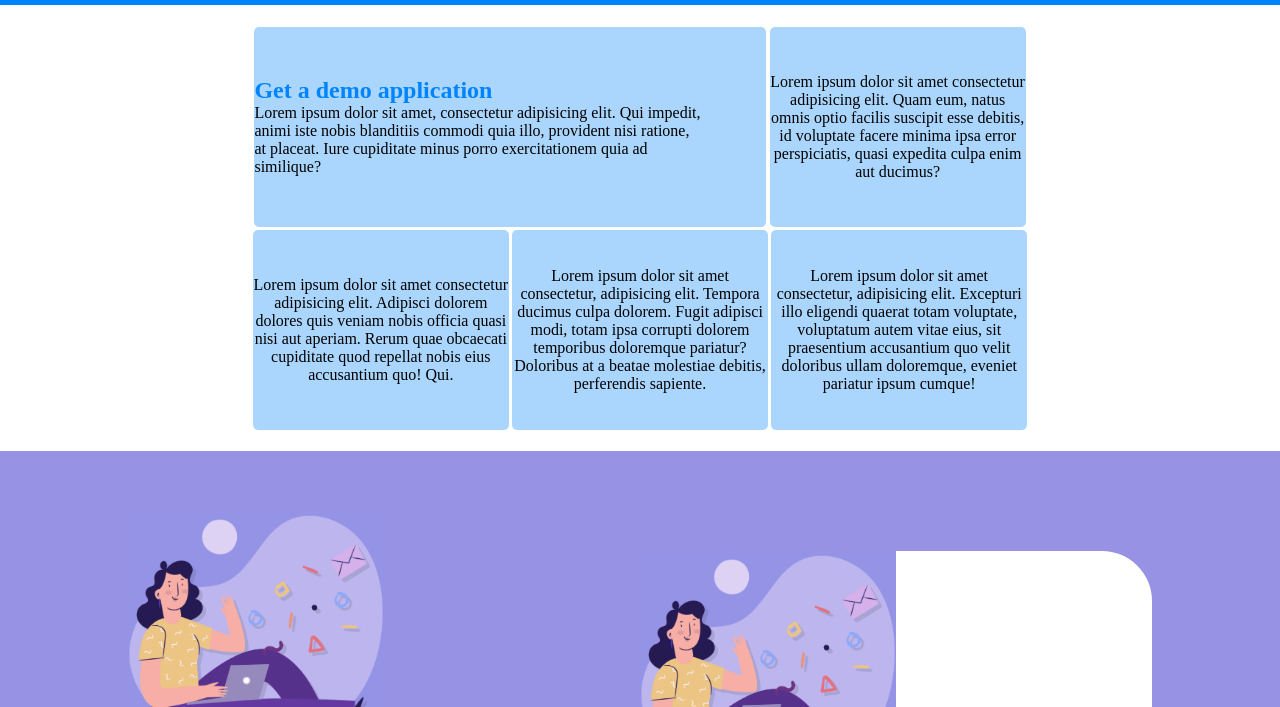
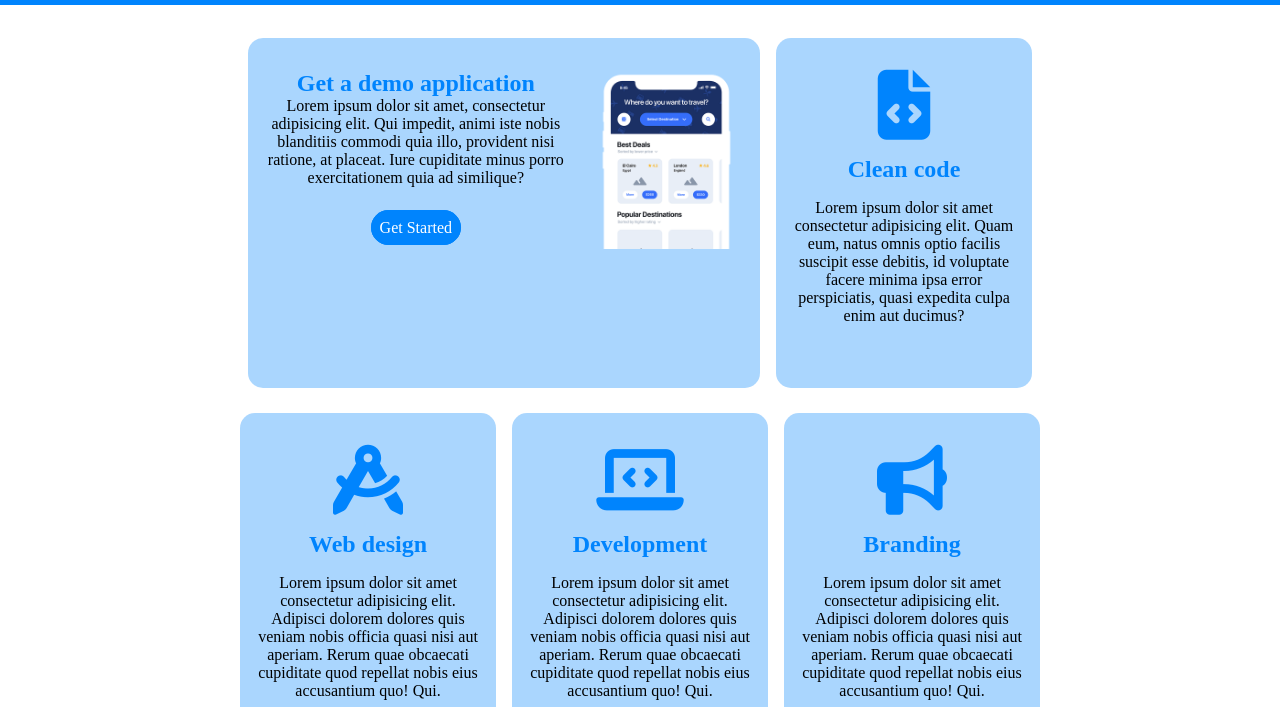
Before and after one commit to L-cir94/htmlcss-responsive-layout, a plain HTML site: page index.html in a window 1280 px wide. Shown: the part 55-762 px from the top of the page. Drawn offline with Linux system fonts and the light colour scheme.

Commit message:
responsive mobile for demo section

```diff
--- a/assets/css/style.css
+++ b/assets/css/style.css
@@ -2,6 +2,7 @@
     margin: 0;
     padding: 0;
     box-sizing: border-box;
+    border: dashe;
 }
 
 /*#region common */
@@ -12,7 +13,9 @@
     --lr-footer-text: #fdc15f;
     --lr-box: #62b3fe8a;
 }
-
+img{
+    max-width: 100%;
+}
 .column {
     display: flex;
     flex-direction: column;
@@ -98,11 +101,27 @@ section .row {
     background-color: #9792e4;
     height: 100%;
 }
-
+.button_blue{
+    border: solid 0.1rem var(--lr-primary);
+    background-color:var(--lr-primary);
+    padding: 0.5rem;
+    border-radius: 25px;
+    text-decoration: none;
+    color: rgb(255, 255, 255);
+}
+.button_white {
+    border: solid 0.1rem white;
+    background-color: white;
+    padding: 0.5rem;
+    border-radius: 25px;
+    text-decoration: none;
+    color: black;
+}
 /*#endregion common */
 /*#region header */
 .fa-bars {
     visibility:hidden;
+    color: white;
 }
 
 #app_header {
@@ -111,14 +130,7 @@ section .row {
 
 }
 
-.button_white {
-    border: solid 0.1rem white;
-    background-color: white;
-    padding: 0.5rem;
-    border-radius: 25px;
-    text-decoration: none;
-    color: black;
-}
+
 
 .menu_right ul {
     gap: 0.5rem;
@@ -164,28 +176,34 @@ ul {
 
 .demo .ml_col_12 {
     background-color: var(--lr-box);
-    margin: 0.1rem;
-    border-radius: 5px;
-    min-height: 200px;
-    align-items: center;
+    min-width: none;
+    margin: 0.8rem 0.5rem;
+    min-height: 350px;
+    gap:1rem;
+    border-radius: 15px;
+    padding: 2rem 0.8rem;
+    text-align: center;
+
+
 }
-
-.demo .col_3 {
-    text-align: center;
+.demo .col_3{
+    flex-direction: column;
 }
-
 .demo h2 {
     color: var(--lr-primary);
 }
 
-.demo img {
-    padding: 0 2rem;
+.demo .img {
+margin-bottom: ;
 }
 
-.img {
-    margin-bottom: -2.8rem;
+.button{
+    margin: 2rem 0;
 }
-
+main .fa-solid{
+    font-size: 70px;
+    color: var(--lr-primary);
+}
 /*#endregion demo */
 /*#region planning */
 .planning {
@@ -197,7 +215,7 @@ ul {
 }
 
 .planning img {
-    width: 50%;
+
 }
 
 .card_2 {
@@ -208,11 +226,11 @@ ul {
 
 /*#endregion planning */
 /*#region media_query */
-@media screen and (max-width: 480px) {}
-
-@media screen and (max-width: 768px) {
+@media screen and (max-width: 480px) {
     .ml_col_12 {
         width: 100%;
+        flex-direction: column;
+        gap: 1rem;
     }
 
     .card_2 {
@@ -228,7 +246,18 @@ ul {
     }
     .fa-bars{
         visibility: visible;
+        color: white;
     }
+    .demo .text{
+       text-align: center;
+    }
+    .img{
+        margin-bottom: -2.3rem;
+    }
+}
+
+@media screen and (max-width: 768px) {
+
 }
 
 @media screen and (max-width: 1160px) {}
--- a/index.html
+++ b/index.html
@@ -62,12 +62,17 @@
                                 blanditiis commodi quia illo, provident nisi ratione, at placeat. Iure cupiditate minus
                                 porro exercitationem quia ad similique?
                             </p>
+                            <div class="button">
+                                <a class="button_blue" href="button_blue">Get Started</a>
+                            </div>
                         </div>
                         <div class="img">
-                            <img src="" alt="">
+                            <img src="./assets/img/phone.png" alt="">
                         </div>
                     </div>
                     <div class="d-flex col_3 ml_col_12">
+                        <i class="fa-solid fa-file-code"></i>
+                        <h2>Clean code</h2>
                         <p>
                             Lorem ipsum dolor sit amet consectetur adipisicing elit. Quam eum, natus omnis optio facilis
                             suscipit esse debitis, id voluptate facere minima ipsa error perspiciatis, quasi expedita
@@ -76,18 +81,32 @@
                     </div>
 
                     <div class=" d-flex col_3 ml_col_12">
-                        Lorem ipsum dolor sit amet consectetur adipisicing elit. Adipisci dolorem dolores quis veniam
-                        nobis officia quasi nisi aut aperiam. Rerum quae obcaecati cupiditate quod repellat nobis eius
-                        accusantium quo! Qui.
+                        <i class="fa-solid fa-compass-drafting"></i>
+                        <h2>Web design</h2>
+                        <p>
+                            Lorem ipsum dolor sit amet consectetur adipisicing elit. Adipisci dolorem dolores quis veniam
+                            nobis officia quasi nisi aut aperiam. Rerum quae obcaecati cupiditate quod repellat nobis eius
+                            accusantium quo! Qui.
+                        </p>
+
                     </div>
                     <div class="d-flex col_3 ml_col_12">
-                        Lorem ipsum dolor sit amet consectetur, adipisicing elit. Tempora ducimus culpa dolorem. Fugit
-                        adipisci modi, totam ipsa corrupti dolorem temporibus doloremque pariatur? Doloribus at a beatae
-                        molestiae debitis, perferendis sapiente. </div>
+                        <i class="fa-solid fa-laptop-code"></i>
+                        <h2>Development</h2>
+                        <p>
+                            Lorem ipsum dolor sit amet consectetur adipisicing elit. Adipisci dolorem dolores quis veniam
+                            nobis officia quasi nisi aut aperiam. Rerum quae obcaecati cupiditate quod repellat nobis eius
+                            accusantium quo! Qui.
+                        </p>
+                    </div>
                     <div class="d-flex col_3 ml_col_12">
-                        Lorem ipsum dolor sit amet consectetur, adipisicing elit. Excepturi illo eligendi quaerat totam
-                        voluptate, voluptatum autem vitae eius, sit praesentium accusantium quo velit doloribus ullam
-                        doloremque, eveniet pariatur ipsum cumque!
+                        <i class="fa-solid fa-bullhorn"></i>
+                        <h2>Branding</h2>
+                        <p>
+                            Lorem ipsum dolor sit amet consectetur adipisicing elit. Adipisci dolorem dolores quis veniam
+                            nobis officia quasi nisi aut aperiam. Rerum quae obcaecati cupiditate quod repellat nobis eius
+                            accusantium quo! Qui.
+                        </p>
                     </div>
 
                 </div>
```
